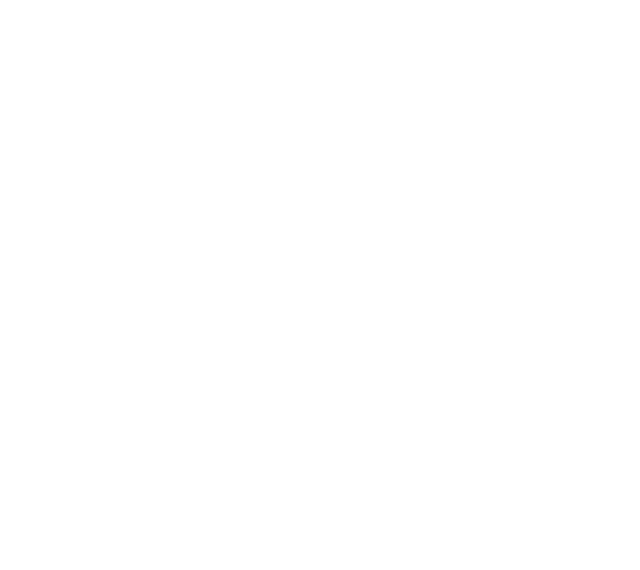
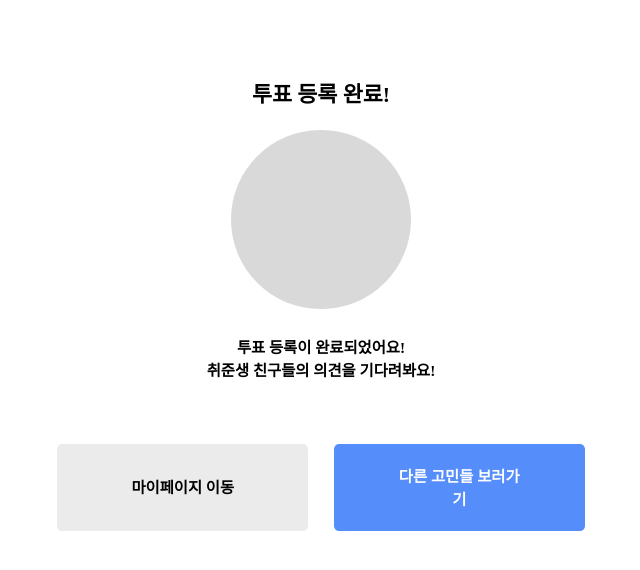
Before and after one commit to HSU-Likelion-CareerDoctor/CareerDoctor-Frontend, a React (Create React App) app in the folder frontend/: page /voteRegister in a window 1280 px wide. Shown: the top 570 px of the page, without its empty margins (319-959 px from the left). Built offline with nearby package versions, Linux system fonts and the light colour scheme.

Commit message:
voteRegister 페이지 완성

```diff
--- a/frontend/src/pages/Balance/voteRegister.jsx
+++ b/frontend/src/pages/Balance/voteRegister.jsx
@@ -1,5 +1,115 @@
+import styled from "styled-components";
+import { useNavigate } from "react-router-dom";
+
+const Section = styled.div`
+  display: flex;
+  color: #000;
+  font-family: "Noto Sans KR";
+  font-size: 1.7vw;
+  font-style: normal;
+  font-weight: 700;
+  line-height: normal;
+  margin-top: 6vw;
+  justify-content: center;
+`;
+
+const Container = styled.div`
+  width: 60%;
+  display: flex;
+  flex-direction: column;
+  align-items: center;
+`;
+const Title = styled.div`
+  color: #000;
+  font-family: "Noto Sans KR";
+  font-size: 1.7vw;
+  font-style: normal;
+  font-weight: 700;
+  line-height: normal;
+`;
+
+const Gif = styled.div`
+  width: 14vw;
+  height: 14vw;
+  flex-shrink: 0;
+  border-radius: 14vw;
+  background: #d9d9d9;
+  margin-top: 1.75vw;
+`;
+
+const Text = styled.div`
+  color: #000;
+  text-align: center;
+  font-family: "Noto Sans KR";
+  font-size: 1.2vw;
+  font-style: normal;
+  font-weight: 700;
+  line-height: 150%; /* 36px */
+  margin-top: 2.1vw;
+`;
+const ButtonContainer = styled.div`
+  display: flex;
+  margin-top: 4.85vw;
+`;
+
+const Button1 = styled.div`
+  display: flex;
+  width: 10vw;
+  padding: 1.6vw 4.8vw;
+  justify-content: center;
+  align-items: center;
+  gap: 0.4vw;
+  border-radius: 0.4vw;
+  background: #ebebeb;
+  color: #000;
+  text-align: center;
+  font-family: "Noto Sans KR";
+  font-size: 1.2vw;
+  font-style: normal;
+  font-weight: 700;
+  line-height: 150%; /* 36px */
+  margin-right: 2vw;
+`;
+const Button2 = styled.div`
+  display: flex;
+  width: 10vw;
+  padding: 1.6vw 4.8vw;
+  justify-content: center;
+  align-items: center;
+  gap: 0.4vw;
+  border-radius: 0.4vw;
+  background: var(--point-box, #558dfa);
+  color: #fff;
+  text-align: center;
+  font-family: "Noto Sans KR";
+  font-size: 1.2vw;
+  font-style: normal;
+  font-weight: 700;
+  line-height: 150%; /* 36px */
+`;
+
 function VoteRegister() {
-  return <></>;
+  const navigate = useNavigate();
+  const moveMyPage = () => navigate("/#");
+  const moveOther = () => navigate("/balanceMain");
+  return (
+    <>
+      <Section>
+        <Container>
+          <Title>투표 등록 완료!</Title>
+          <Gif></Gif>
+          <Text>
+            투표 등록이 완료되었어요! <br />
+            취준생 친구들의 의견을 기다려봐요!
+          </Text>
+          <ButtonContainer>
+            <Button1 onClick={moveMyPage}>마이페이지 이동</Button1>
+            <Button2 onClick={moveOther}>다른 고민들 보러가기</Button2>
+          </ButtonContainer>
+        </Container>
+      </Section>
+    </>
+  );
 }
 
 export default VoteRegister;
```
